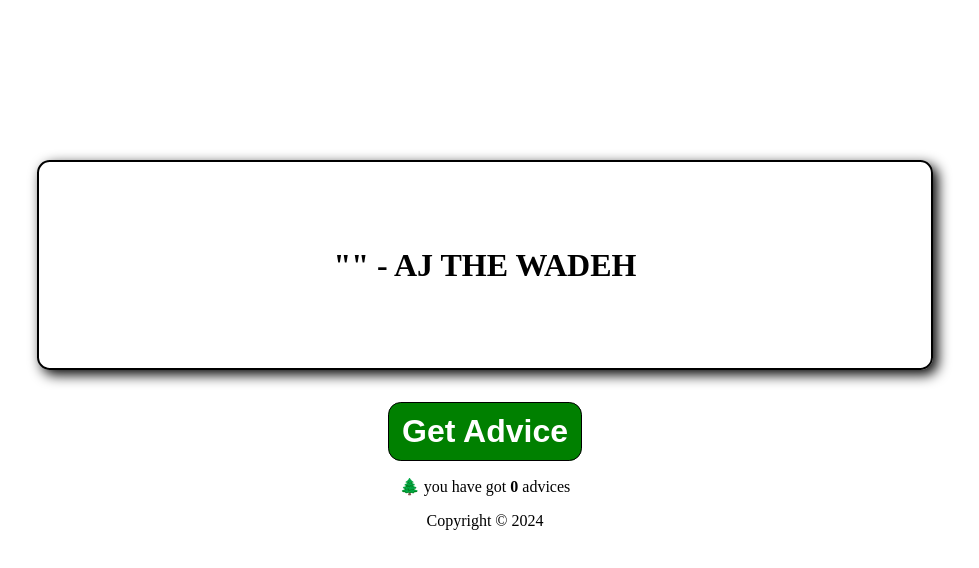
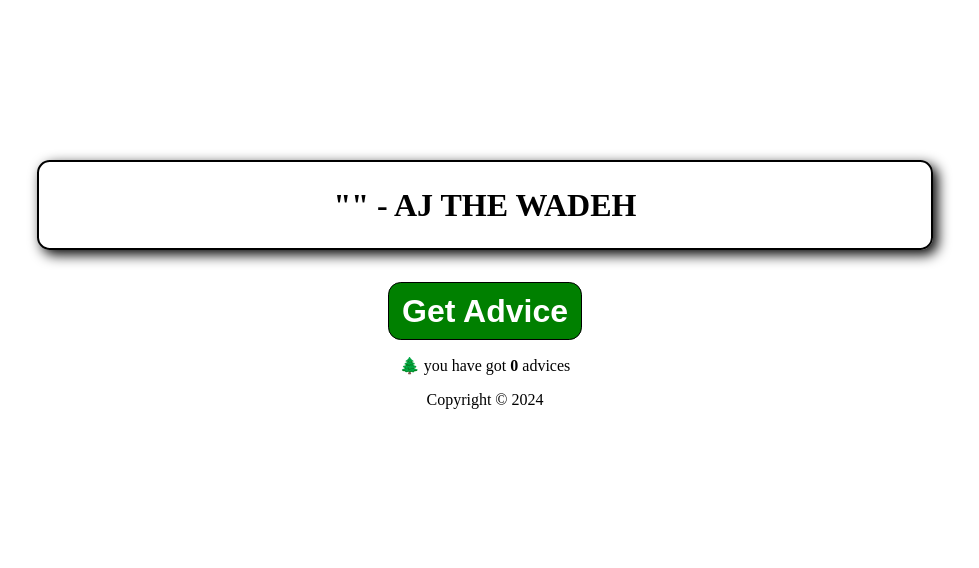
Before and after one commit to TheWadeh/Advice, a React (Vite) app: page / in a window 1280 px wide. Shown: the top 568 px of the page, without its empty margins (155-1134 px from the left). Built offline with nearby package versions, Linux system fonts and the light colour scheme; no server answers.

Commit message:
contianer set to auto

```diff
--- a/src/index.css
+++ b/src/index.css
@@ -4,7 +4,7 @@
   align-items: center;
 
   max-width: 70%;
-  height: 25vh;
+  height: auto;
 
   padding: 0.2rem;
   border: 2px solid black;
```
